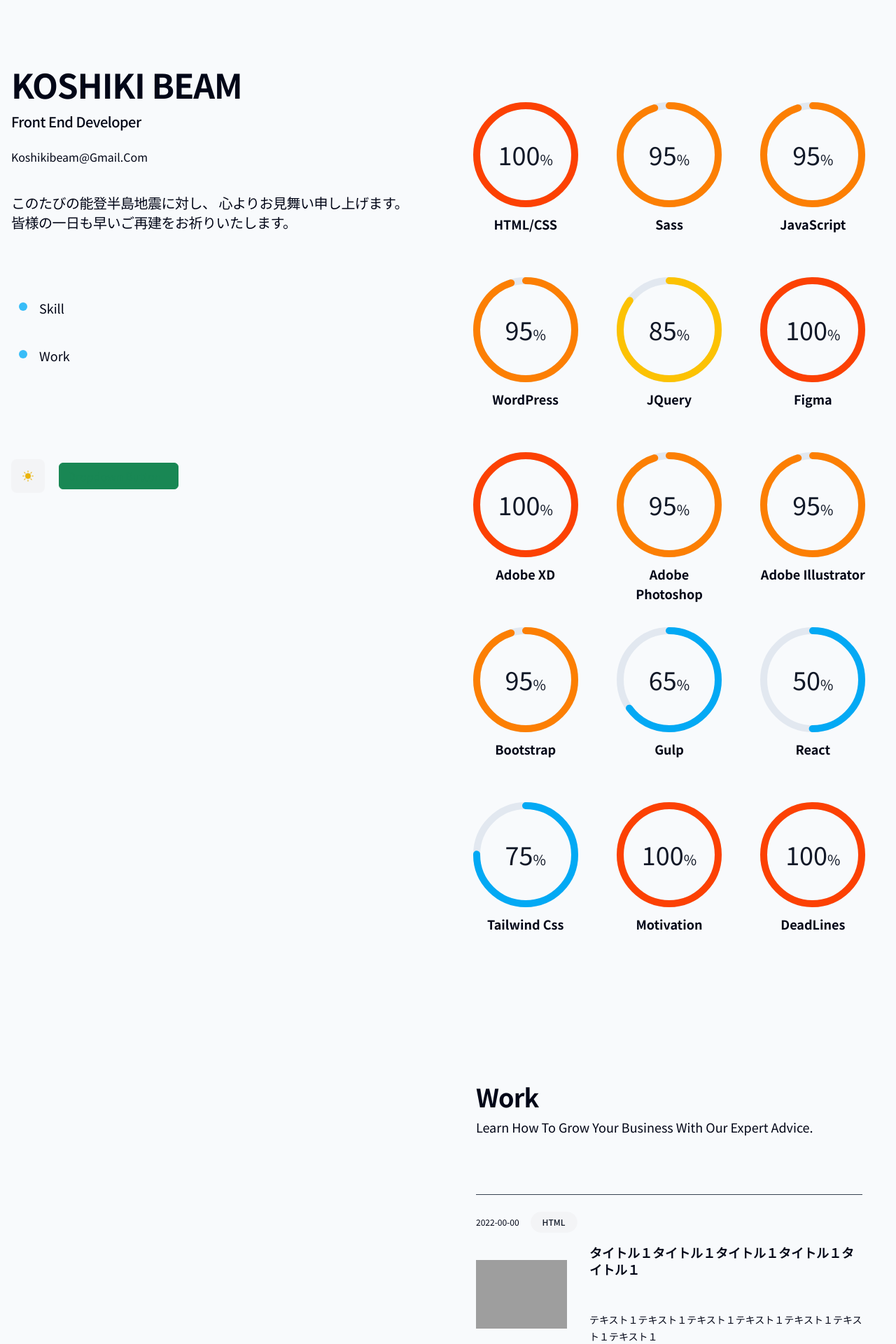
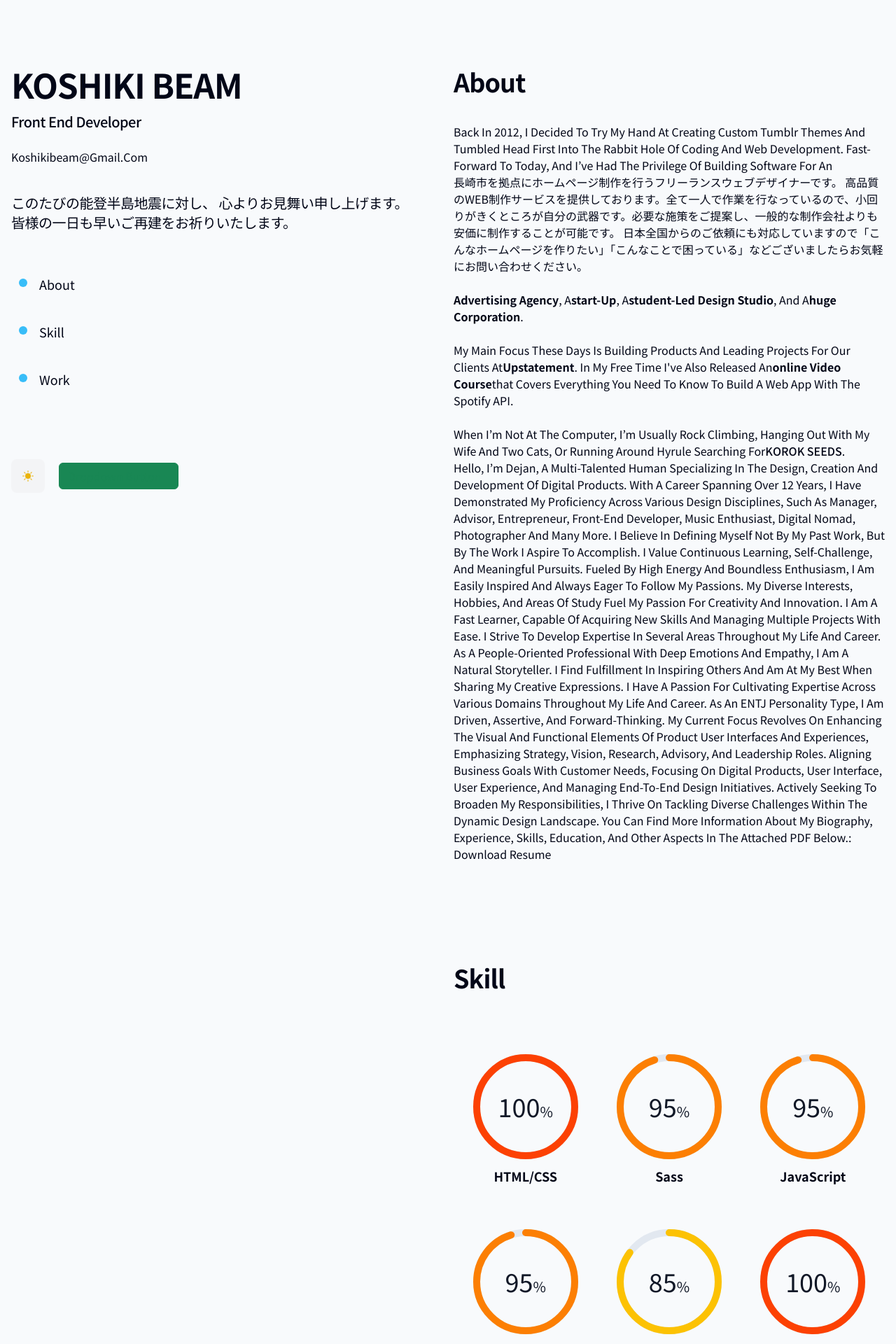
Before and after one commit to KOSHIKIBEAM/portfolio_2023_01_24, a React (Vite) app: page / in a window 1280 px wide. Shown: the top 1920 px of the page at 70% size. Built offline with nearby package versions, Linux system fonts and the light colour scheme; grey boxes are pictures that could not be loaded.

Commit message:
🎨 SectionTitle追加

```diff
--- a/src/App.jsx
+++ b/src/App.jsx
@@ -3,6 +3,7 @@
 import SkillsSection from "./components/SkillsSection";
 import WorkSection from "./components/WorkSection";
 import WorkList from "./data/WorkList";
+import AboutSection from "./components/AboutSection";
 
 function App() {
   return (
@@ -11,7 +12,7 @@
         <div className="lg:flex lg:justify-between lg:gap-4 2xl:gap-10 ">
           <Header />
           <main className="pt-24 lg:w-1/2 lg:py-24">
-            {/* <AboutSection /> */}
+            <AboutSection />
             <SkillsSection />
             <WorkSection src={WorkList} />
             <Footer />
--- a/src/components/AboutSection.jsx
+++ b/src/components/AboutSection.jsx
@@ -6,6 +6,9 @@
       id="about"
       className="mb-16 scroll-mt-16 md:mb-24 lg:mb-36 lg:scroll-mt-24"
     >
+      <h2 className="text-3xl font-bold pb-10 tracking-tight sm:text-4xl">
+        About
+      </h2>
       <div>
         <p className="mb-4">
           Back in 2012, I decided to try my hand at creating custom Tumblr
--- a/src/components/Header.jsx
+++ b/src/components/Header.jsx
@@ -41,6 +41,15 @@
             <a href="#skill">
               <span className="relative flex h-3 w-3">
                 <span className="animate-bound absolute top-1/2 left-[-1.8rem] inline-flex h-full w-full rounded-full bg-sky-400 opacity-100"></span>
+                <span className="text-lg">about</span>
+                <span className="relative inline-flex rounded-full h-3 w-3 bg-sky-500"></span>
+              </span>
+            </a>
+          </li>
+          <li className="pb-14 pl-10">
+            <a href="#skill">
+              <span className="relative flex h-3 w-3">
+                <span className="animate-bound absolute top-1/2 left-[-1.8rem] inline-flex h-full w-full rounded-full bg-sky-400 opacity-100"></span>
                 <span className="text-lg">skill</span>
                 <span className="relative inline-flex rounded-full h-3 w-3 bg-sky-500"></span>
               </span>
--- a/src/components/SkillsSection.jsx
+++ b/src/components/SkillsSection.jsx
@@ -53,6 +53,9 @@
       id="skill"
       className="mb-16 scroll-mt-16 md:mb-24 lg:mb-36 lg:scroll-mt-24"
     >
+      <h2 className="text-3xl font-bold pb-10 tracking-tight sm:text-4xl">
+        Skill
+      </h2>
       <div className="flex justify-center items-center flex-wrap">
         <div className="w-full sm:w-1/3 h-[250px]" style={Box}>
           <div className="w-[150px] h-[150px]">
--- a/src/components/WorkSection.jsx
+++ b/src/components/WorkSection.jsx
@@ -9,14 +9,11 @@
       <div className="py-14 sm:py-22">
         <div className="mx-auto max-w-7xl px-6 lg:px-8">
           <div className="mx-auto max-w-2xl lg:mx-0">
-            <h2 className="text-3xl font-bold tracking-tight sm:text-4xl">
+            <h2 className="text-3xl pb-10 font-bold tracking-tight sm:text-4xl">
               Work
             </h2>
-            <p className="mt-2 text-lg leading-8 ">
-              Learn how to grow your business with our expert advice.
-            </p>
           </div>
-          <div className="mx-auto mt-10 grid max-w-2xl grid-cols-1 gap-x-8 pt-10 lg:mx-0 lg:max-w-none lg:grid-rows-3">
+          <div className="mx-auto grid max-w-2xl grid-cols-1 gap-x-8 pt-10 lg:mx-0 lg:max-w-none lg:grid-rows-3">
             {src.map((elem) => (
               <React.Fragment key={elem.key}>
                 <article className="flex max-w-xl flex-col items-start py-4 sm:py-8 justify-between border-t border-gray-700">
```
